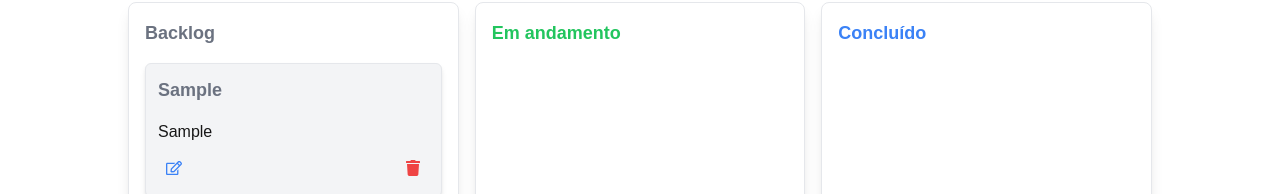
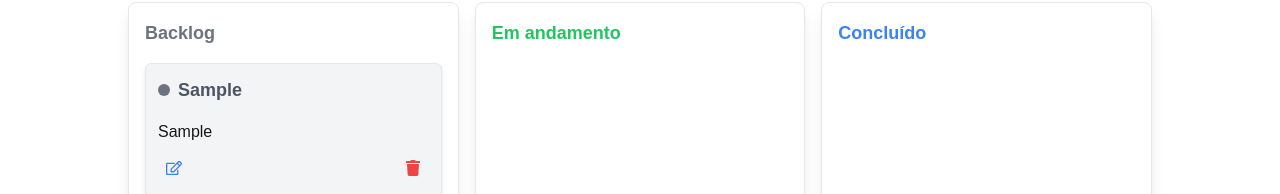
Before and after one commit to Cicera1987/gallery, a Next.js app: page / in a window 1280 px wide. Both pictures are taken after typing "Sample", "Sample" into the empty fields and a click on the button "Adicionar". Shown: the part 390-584 px from the top of the page. Built offline with nearby package versions, Linux system fonts and the light colour scheme.

Commit message:
feat: color status task

```diff
--- a/app/todoBoard/page.tsx
+++ b/app/todoBoard/page.tsx
@@ -57,15 +57,16 @@ const TodoBoard = () => {
     };
 
     const renderColumn = (status: "backlog" | "Em andamento" | "concluído") => {
+
         const statusColors: Record<typeof status, string> = {
             backlog: "text-gray-500 ",
             "Em andamento": "text-green-500",
             concluído: "text-blue-500 ",
         };
-        const statusIcons: Record<typeof status, string> = {
-            backlog: "",
-            "Em andamento": "",
-            concluído: "✔️",
+        const bgColors: Record<typeof status, string> = {
+            backlog: "bg-gray-500",
+            "Em andamento": "bg-green-500",
+            concluído: "bg-blue-500",
         };
 
         return (
@@ -109,8 +110,11 @@ const TodoBoard = () => {
                                                     </div>
                                                 ) : (
                                                     <div className="flex flex-col">
-                                                            <h3 className={`text-lg font-semibold mb-4 ${statusColors[status]}`}>{task.title}</h3>
-                                                            <p className=" flex justify-between space-x-2text-gray-500">{task.description} <span>{statusIcons[status]}</span></p>
+                                                            <h3 className="text-lg text-gray-600 font-semibold mb-4 flex items-center">
+                                                                <span className={`w-3 h-3 rounded-full mr-2 ${bgColors[status]}`}></span>
+                                                                {task.title}
+                                                            </h3>
+                                                            <p className=" flex justify-between space-x-2text-gray-500">{task.description}</p>
                                                         <div className="flex justify-between space-x-2 mt-2">
                                                             <button
                                                                 onClick={() => handleEditTask(task.id)}
```
